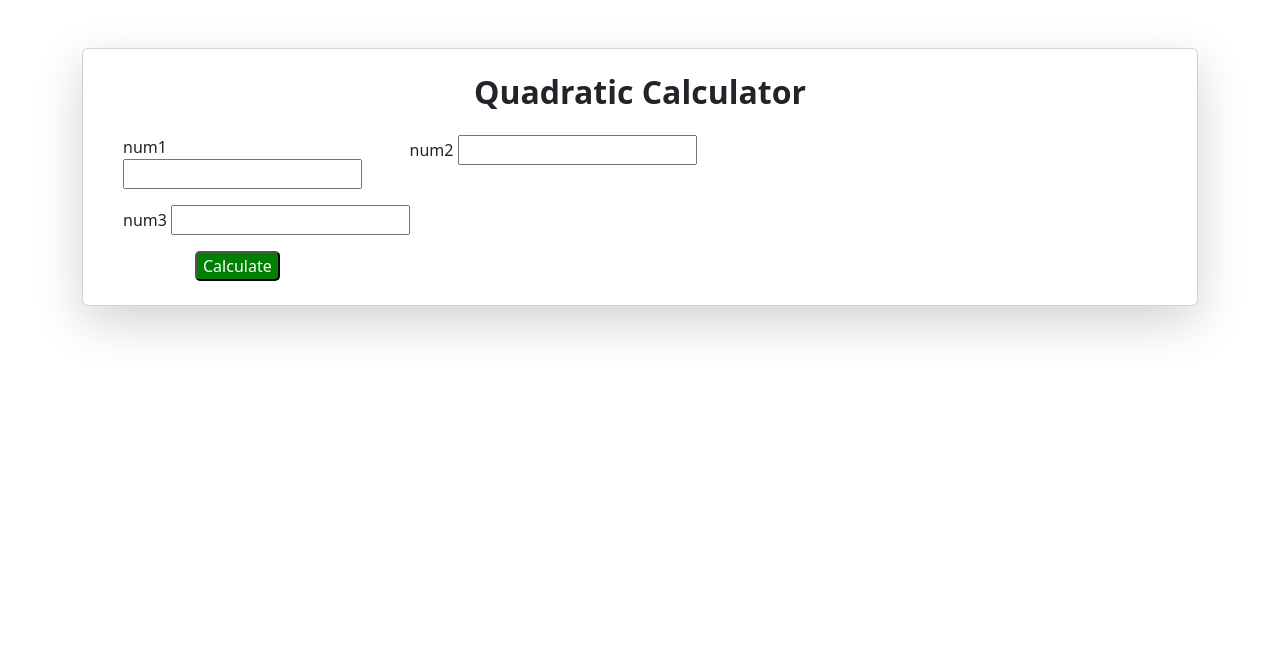
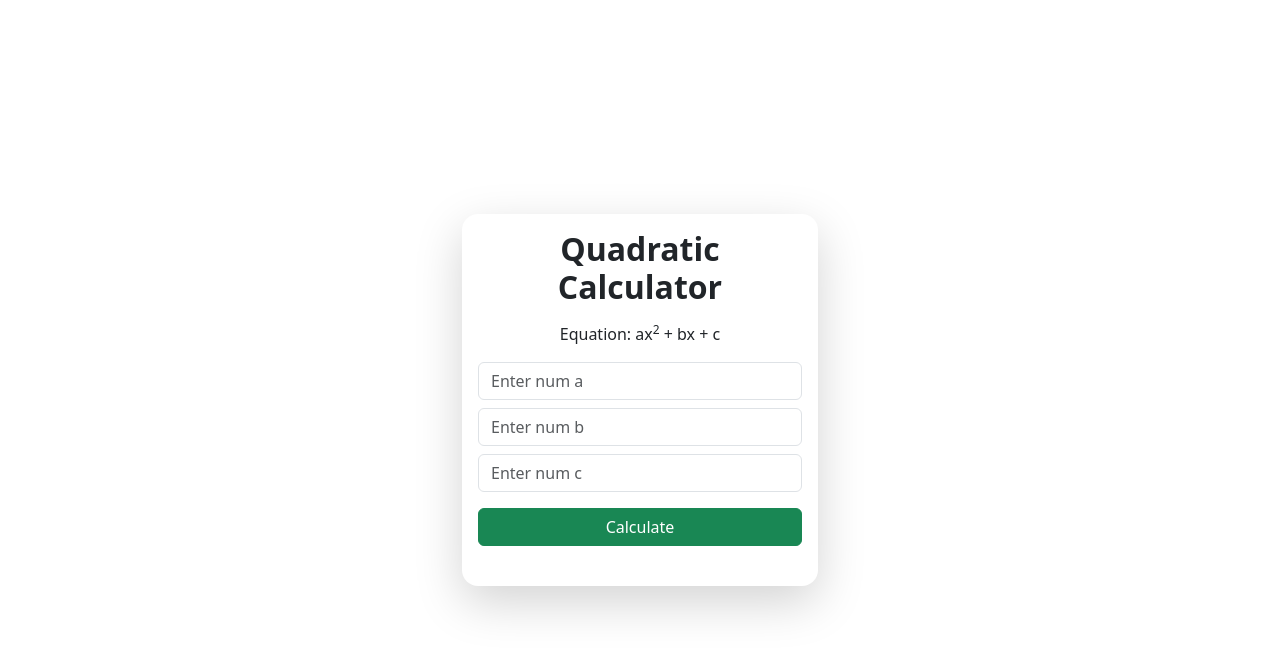
Before and after one commit to Blissedout/quadratic, a plain HTML site: page index.html in a window 1280 px wide. Drawn offline with Linux system fonts and the light colour scheme.

Commit message:
simple quadratic calculator

```diff
--- a/index.html
+++ b/index.html
@@ -8,43 +8,27 @@
   <link rel="stylesheet" href="assets/css/bootstrap.min.css">
   <link rel="stylesheet" href="assets/css/all.min.css">
 </head>
-<body>
-
-     <div class="container mt-5">
-      <div class="card shadow-lg p-4">
-         <h2 class="text-center mb-4 fw-bold ms-3 me-3">
+<body class="d-flex justify-content-center align-items-center vh-100">
+     <div class="container">
+      <div class="row justify-content-center">
+         <div class="col-md-6 col-lg-4">
+             <div class="card shadow-lg border-0 rounded-4">
+                <div class="card-body text-center">
+                  <h2 class="card-title mb-3 fw-bold">
         Quadratic Calculator</h2>
-
-         <div class="row g-3">
-            <div class="col-md-3 ms-3">
-             <label for="">num1</label>
-              <input type="number" id="a">
-            </div>
-              <div class="col-md-6 ms-3">
-               <label for="">num2</label>
-                 <input type="number" id="b">
-              </div>
-               <div class="col-md-6 ms-3">
-                <label for="" class="">num3</label>
-                <input type="number" id="c">
+                  <p>Equation: ax<sup>2</sup> + bx + c</p>
+                      <div class="col mb-3">
+                       <input type="number" id="a" class="form-control mb-2" placeholder="Enter num a">
+                       <input type="number" id="b" class="form-control mb-2" placeholder="Enter num b">
+                        <input type="number" id="c" class="form-control mb-2" placeholder="Enter num c">
                </div>
-
-
-               <div id="result" class="col-md-3 ms-3">
-               </div>
-                <div class="col-sm-3 px-5 ms-5">
-               <button onclick="calculate()" class="text-white" style="border-radius: 5px; background-color: green;">Calculate</button>
-               </div>
-
+                  <button id="calcBtn" class="btn btn-success w-100">Calculate</button>
+                    <div id="result" class="mt-4 fw-semibold text-dark">
+                    </div>
+                </div>
+             </div>
          </div>
       </div>
-   </div>
-
-
-
-
-
-
   <script src="script.js"></script>
 </body>
 </html>
--- a/script.js
+++ b/script.js
@@ -25,11 +25,15 @@ const calculate = () => {
     const root2 = (-b - Math.sqrt(dis)) / (2 * a);
     result.innerHTML = `The roots are: x=${root1.toFixed(2)}, <br> y= ${root2.toFixed(2)}`;
 
-  }else if (dis === 0) {
-      const root = -b / (2*a);
+  } else if (dis === 0) {
+      const root = (-b / (2*a)).toFixed(2);
       result.innerHTML = `root x = ${root.toFixed(2)}`;
   }else{
-    const r = (-b / (2*a)).toFixed(2)};
+    const r = (-b / (2*a)).toFixed(2);
     const i = (Math.sqrt(-dis) / (2*a)).toFixed(2);
     result.innerHTML = `Complex root: x = ${r.toFixed(2)} + ${i}i, y = ${r} - ${i}i`;
   }
+
+};
+
+document.getElementById('calcBtn').addEventListener('click', calculate);
```
